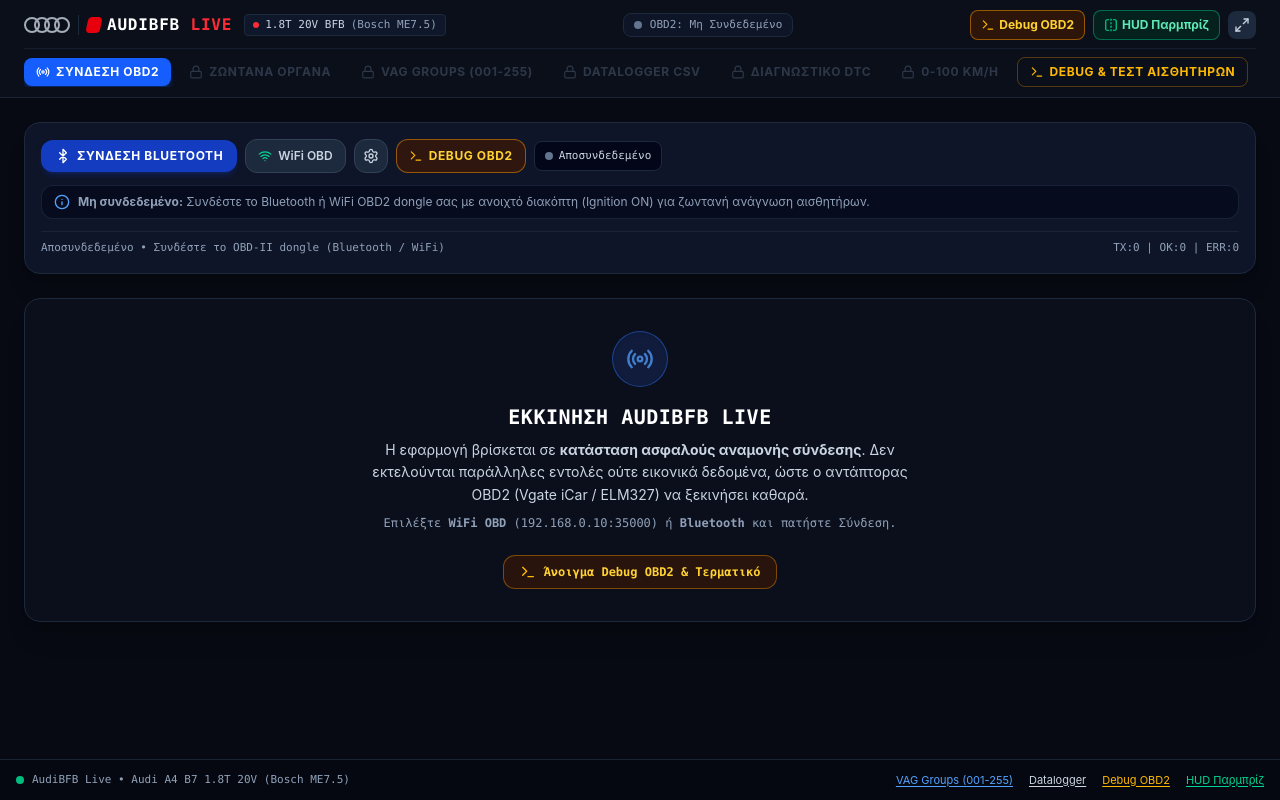
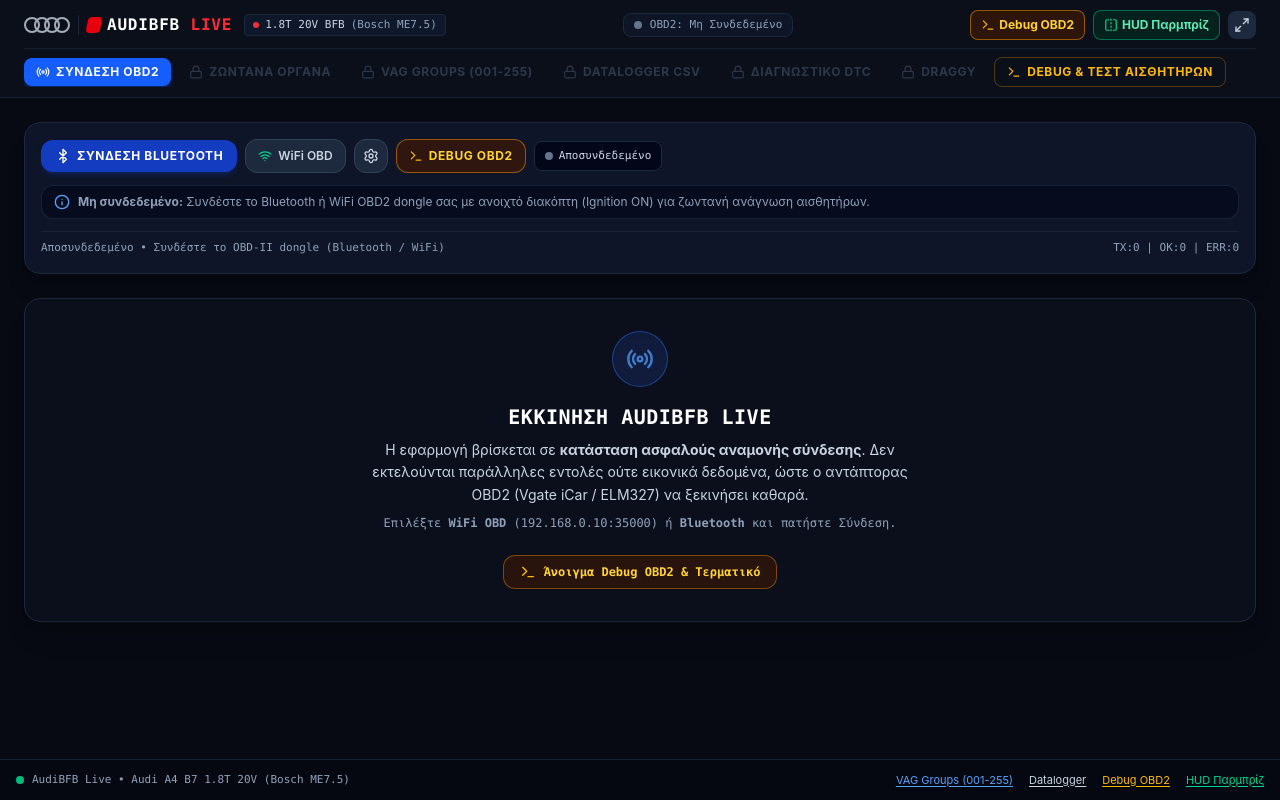
Before and after one commit to leonpanagiot/AUDI-A4-B7, a React (Vite) app: page / in a window 1280 px wide. Built offline with nearby package versions, Linux system fonts and the light colour scheme.

Commit message:
V1.00 - Rename 0-100 navigation tab to Draggy

```diff
--- a/src/App.tsx
+++ b/src/App.tsx
@@ -304,10 +304,10 @@
                 ? 'bg-red-600 text-white shadow-md shadow-red-600/30 cursor-pointer'
                 : 'text-slate-400 hover:text-white hover:bg-slate-800/60 cursor-pointer'
             }`}
-            title={!isEcuLocked ? 'Απαιτείται επιβεβαιωμένη σύνδεση ECU' : 'Χρονόμετρο 0-100'}
+            title={!isEcuLocked ? 'Απαιτείται επιβεβαιωμένη σύνδεση ECU' : 'Draggy'}
           >
             {!isEcuLocked ? <Lock className="w-3.5 h-3.5" /> : <Timer className="w-3.5 h-3.5" />}
-            <span>0-100 km/h</span>
+            <span>Draggy</span>
           </button>
 
           {/* Debug Console tab (Always accessible before and after connection) */}
```
